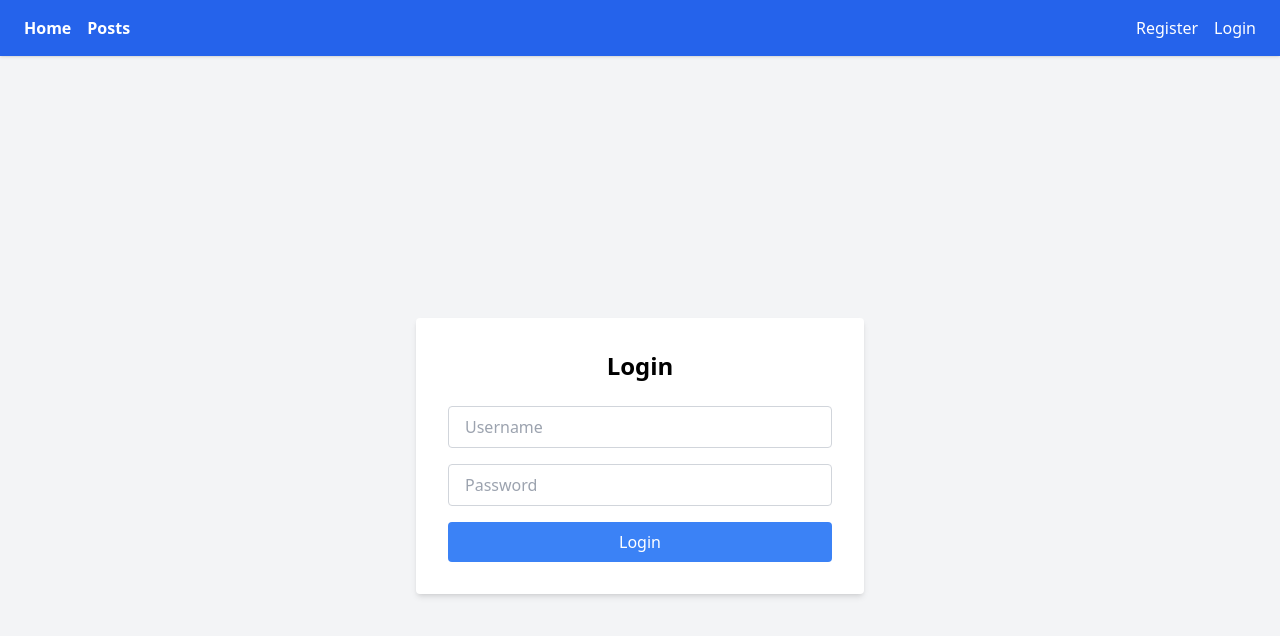
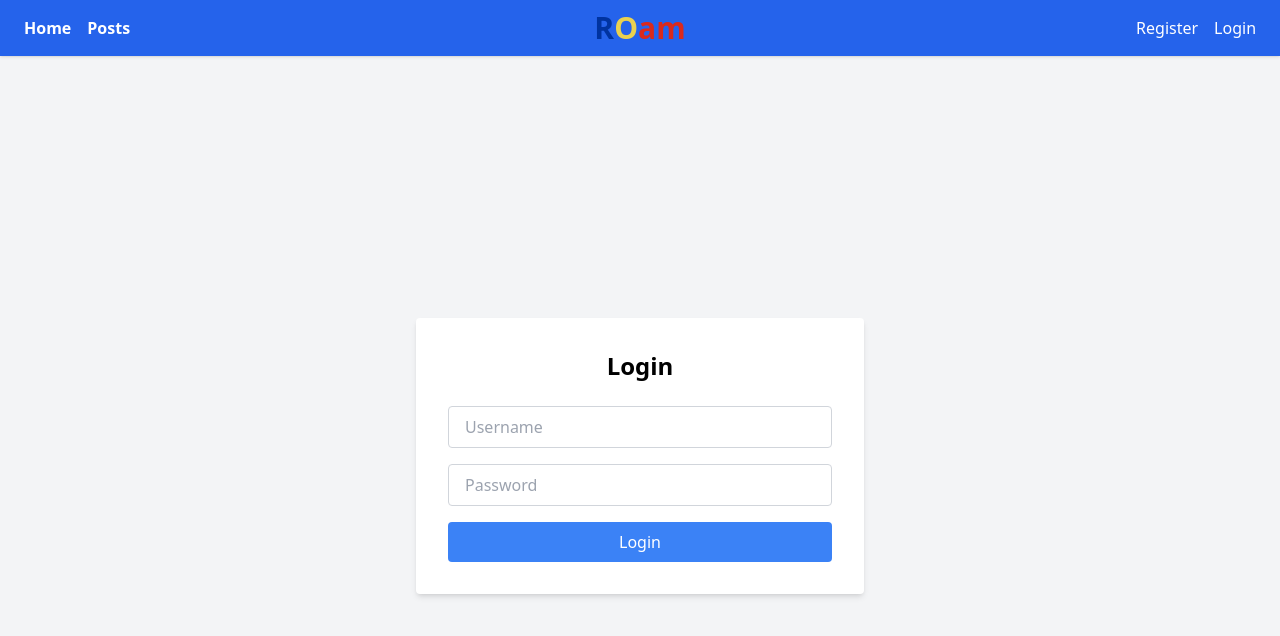
Before and after one commit to branisted/ROam, a React (Vite) app in the folder frontend/: page /login in a window 1280 px wide. Shown: the top 636 px of the page. Built offline with nearby package versions, Linux system fonts and the light colour scheme; no server answers.

Commit message:
Added logo in navbar

```diff
--- a/frontend/src/components/Navbar.jsx
+++ b/frontend/src/components/Navbar.jsx
@@ -7,13 +7,11 @@ function Navbar() {
     const userRole = user ? user.role : null;
     const navigate = useNavigate();
 
-    // Optional: handle logout and redirect
     const handleLogout = async () => {
         await logout();
         navigate("/login");
     };
 
-    // Show nothing or a spinner while loading session state
     if (loading) {
         return (
             <nav className="sticky top-0 left-0 right-0 z-50 bg-blue-600 px-6 py-3 shadow flex items-center justify-between h-14">
@@ -23,8 +21,9 @@ function Navbar() {
     }
 
     return (
-        <nav className="sticky top-0 left-0 right-0 z-50 bg-blue-600 px-6 py-3 shadow flex items-center justify-between h-14">
-            <div className="flex items-center gap-4">
+        <nav className="sticky top-0 left-0 right-0 z-50 bg-blue-600 px-6 py-3 shadow h-14 flex items-center">
+            {/* Left links */}
+            <div className="flex items-center gap-4 flex-1">
                 <Link to="/" className="text-white font-semibold hover:underline">Home</Link>
                 <Link to="/adventures" className="text-white font-semibold hover:underline">Posts</Link>
                 {userRole === "guide" && (
@@ -38,7 +37,18 @@ function Navbar() {
                     </Link>
                 )}
             </div>
-            <div className="flex items-center gap-4">
+
+            {/* Centered Logo */}
+            <div className="flex-1 flex justify-center">
+                <Link to="/" className="flex items-center select-none" tabIndex={-1}>
+                    <span className="text-2xl md:text-3xl font-extrabold" style={{ color: "#0033A0" }}>R</span>
+                    <span className="text-2xl md:text-3xl font-extrabold" style={{ color: "#ead14f" }}>O</span>
+                    <span className="text-2xl md:text-3xl font-extrabold" style={{ color: "#DA291C" }}>am</span>
+                </Link>
+            </div>
+
+            {/* Right links */}
+            <div className="flex items-center gap-4 flex-1 justify-end">
                 {!user && (
                     <>
                         <Link to="/register" className="text-white hover:underline">Register</Link>
```
